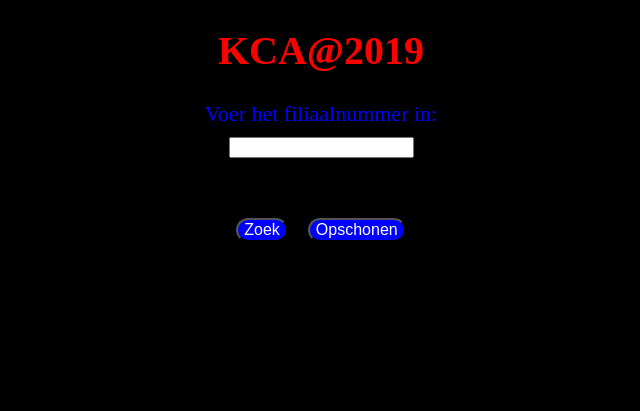
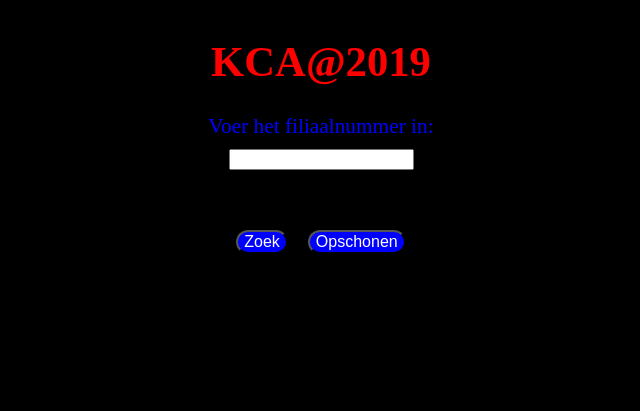
Before and after one commit to Bowser-ai/KCA-OLD, a plain HTML site: page index.html in a window 1280 px wide. Shown: the whole page, without its empty margins (327-967 px from the left). Drawn offline with Linux system fonts and the light colour scheme.

Commit message:
commit 17191907

```diff
--- a/index.html
+++ b/index.html
@@ -3,10 +3,12 @@
 <html>
     <head>
     <meta charset="utf-8">
+	<meta name="viewport" content="width=device-width, initial-scale=1">
     <link rel="stylesheet" href="stylesheets/styles.css">
     <title> KCA </title>
     </head>
     <body>
+		<div class="main-ui">
 			<header class="doc-title"><h1> KCA@2019</h1></header>
 			<form method="post">
 				<div class="input-element">
@@ -17,6 +19,7 @@
 					</div>
 				</div>
 			</form>
+		</div>
 		<!-- The core Firebase JS SDK is always required and must be listed first -->
 	<script src="https://www.gstatic.com/firebasejs/6.3.0/firebase-app.js"></script>
 <script src="https://www.gstatic.com/firebasejs/6.3.0/firebase-database.js"></script>
--- a/stylesheets/styles.css
+++ b/stylesheets/styles.css
@@ -5,17 +5,29 @@
 	width : 100%;
 }
 
+body {
+	display : flex;
+	flex-direction : column;
+}
+
+.main-ui {
+	width: 100%;
+	height : 50%;
+	display: flex;
+	flex-direction: column;
+}
+
 .doc-title {
     text-align: center;
     color: red;
-    font-size:20px;
+    font-size:16pt;
 }
 
 .input-element {
     display : flex;
     flex-direction : column;
     align-items : center;
-    font-size: 22px;
+    font-size: 16pt;
     color: blue;
 }
 
@@ -35,7 +47,7 @@
 }
 
 .queryText {
-	font-size: 14px;
+	font-size: 10pt;
 	font-style: underline;
 	font-style: bold;
 	color: white;
```
Lines whose indentation alone changed are shown as unchanged.
